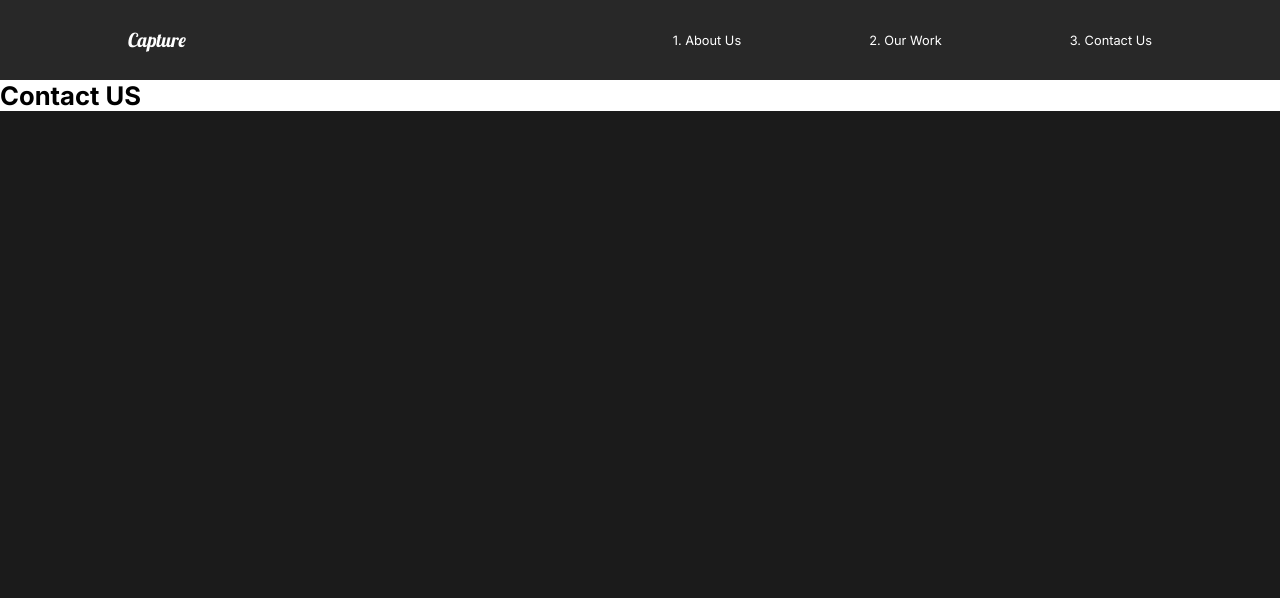
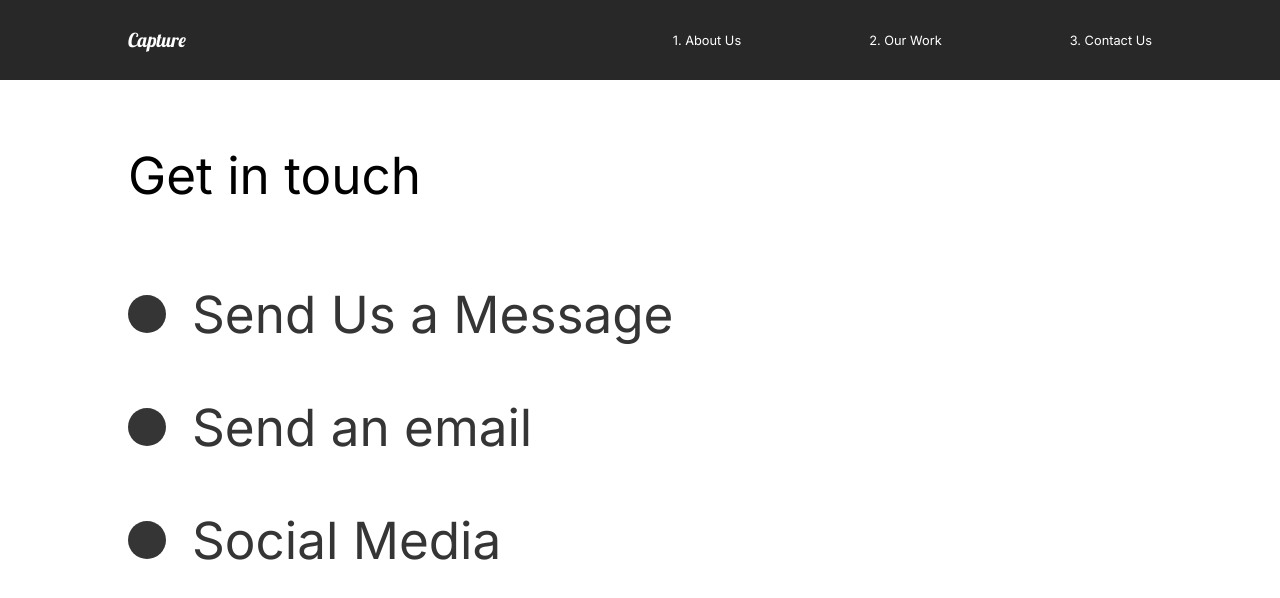
Before and after one commit to reza-goodarzi/Capture-portfolio, a React (Create React App) app: page /contact in a window 1280 px wide. Shown: the top 598 px of the page. Built offline with nearby package versions, Linux system fonts and the light colour scheme.

Commit message:
ConactUS Animtion

```diff
--- a/src/pages/ContactUs.js
+++ b/src/pages/ContactUs.js
@@ -1,14 +1,72 @@
 // Animation
 import { motion } from 'framer-motion';
-import { pageAnimation } from '../animation';
+import { pageAnimation, titleAnim } from '../animation';
+import styled from 'styled-components';
 
 const ContactUs = () => {
 	return (
-		<motion.div
-			variants={pageAnimation} initial='hidden' animate='show' exit='exit' style={{background: '#fff'}}>
-			<h1>Contact US</h1>
-		</motion.div>
+		<ContactStyle
+			variants={pageAnimation} initial='hidden' animate='show' exit='exit' style={{ background: '#fff' }}>
+			<Title>
+				<Hide>
+					<motion.h2 variants={titleAnim} >Get in touch</motion.h2>
+				</Hide>
+			</Title>
+			<div>
+				<Hide>
+					<Social variants={titleAnim} >
+						<Circle />
+						<h2>Send Us a Message</h2>
+					</Social>
+				</Hide>
+
+				<Hide>
+					<Social variants={titleAnim} >
+						<Circle />
+						<h2>Send an email</h2>
+					</Social>
+				</Hide>
+
+				<Hide>
+					<Social variants={titleAnim} >
+						<Circle />
+						<h2>Social Media</h2>
+					</Social>
+				</Hide>
+			</div>
+		</ContactStyle>
 	)
-}
+};
+
+const ContactStyle = styled(motion.div)`
+	padding: 5rem 10rem;
+	color: #353535;
+	min-height: 90vh;
+`;
+
+const Title = styled.div`
+	margin-bottom: 4rem;
+	color: #000;
+`;
+
+const Hide = styled.div`
+	overflow: hidden;
+`;
+
+const Circle = styled.div`
+	border-radius: 50%;
+	width: 3rem;
+	height: 3rem;
+	background: #353535;
+`;
+
+const Social = styled(motion.div)`
+	display: flex;
+	align-items: center;
+
+	h2{
+		margin: 2rem;
+	}
+`;
 
 export default ContactUs;
```
